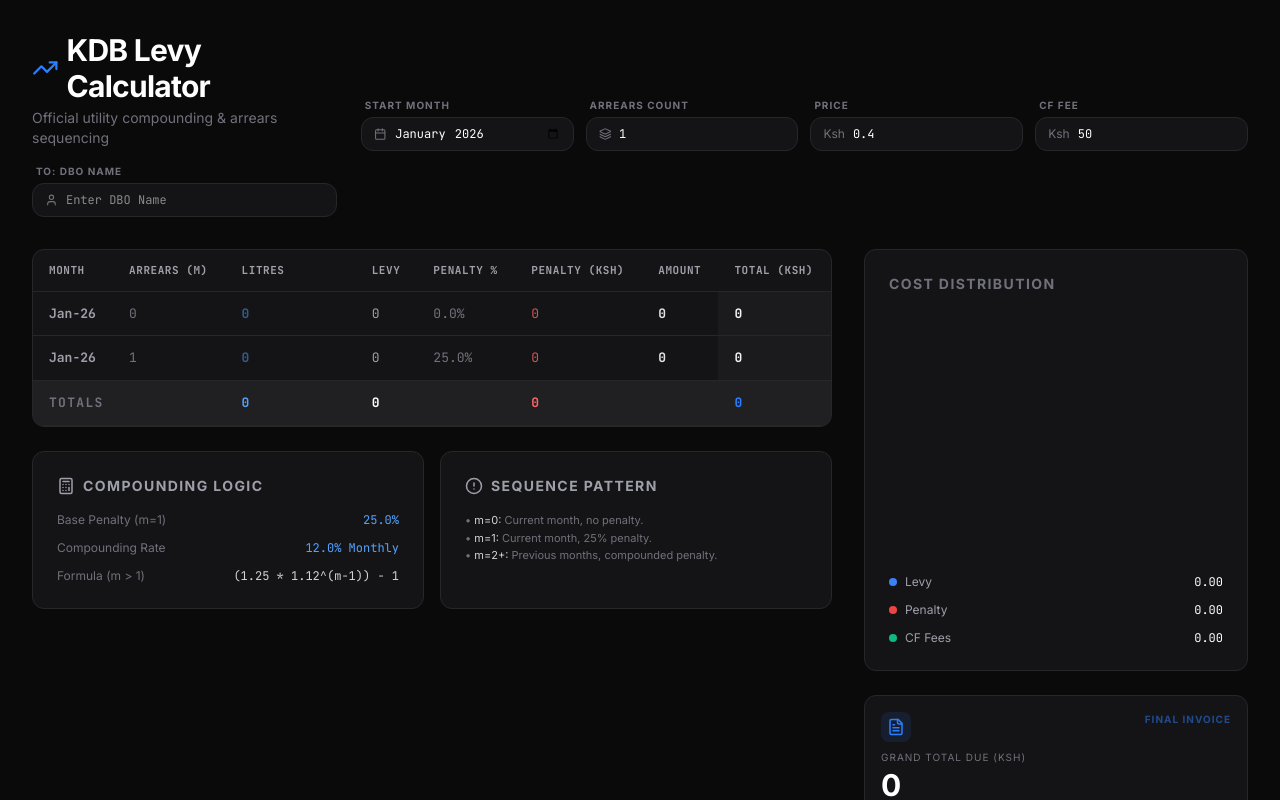
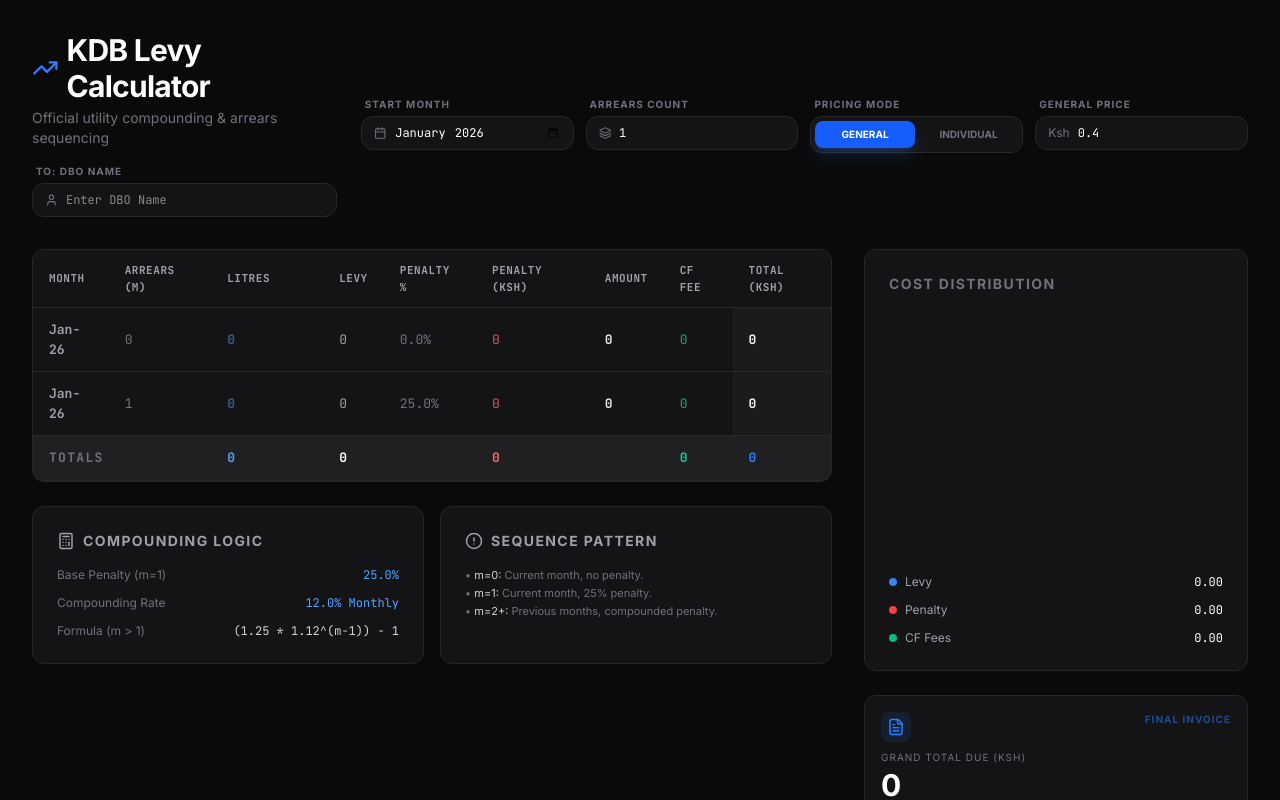
Before and after one commit to mfaustinee/Calculator, a React (Vite) app: page / in a window 1280 px wide. Shown: the top 800 px of the page. Built offline with nearby package versions, Linux system fonts and the light colour scheme.

Commit message:
added banded CF and pricing mode

```diff
--- a/src/App.tsx
+++ b/src/App.tsx
@@ -44,11 +44,22 @@ const getMonthLabel = (baseDate: Date, arrearsIndex: number) => {
   return d.toLocaleString('default', { month: 'short' }) + '-' + d.getFullYear().toString().slice(-2);
 };
 
+const getBandedCF = (amount: number) => {
+  if (amount <= 0) return 0;
+  if (amount < 199) return 5;
+  if (amount < 300) return 10;
+  if (amount < 500) return 15;
+  if (amount < 700) return 20;
+  if (amount < 1000) return 25;
+  return 50;
+};
+
 export default function App() {
   const [baseMonth, setBaseMonth] = useState('2026-01');
   const [arrearsCount, setArrearsCount] = useState(1);
   const [price, setPrice] = useState(DEFAULT_PRICE);
-  const [cf, setCf] = useState(DEFAULT_CF);
+  const [pricingMode, setPricingMode] = useState<'general' | 'individual'>('general');
+  const [pricesMap, setPricesMap] = useState<Record<number, number>>({});
 
   // Store litres in a map keyed by arrears index to persist values when count changes
   const [litresMap, setLitresMap] = useState<Record<number, number>>({});
@@ -82,7 +93,8 @@ export default function App() {
     for (let m = 0; m <= arrearsCount; m++) {
       const monthLabel = getMonthLabel(baseDate, m);
       const litres = litresMap[m] || 0;
-      const levy = Math.ceil(litres * price);
+      const currentPrice = pricingMode === 'individual' ? (pricesMap[m] ?? price) : price;
+      const levy = Math.ceil(litres * currentPrice);
 
       let penaltyRate = 0;
       let compoundingFactor = 0;
@@ -98,42 +110,50 @@ export default function App() {
 
       const penalty = Math.ceil(levy * penaltyRate);
       const amount = levy + penalty;
-      // CF fee is only added if litres have been entered
-      const total = litres > 0 ? amount + cf : 0;
+      // CF fee is banded based on the amount (levy + penalty)
+      const rowCf = litres > 0 ? getBandedCF(amount) : 0;
+      const total = litres > 0 ? amount + rowCf : 0;
 
       result.push({
         m,
         month: monthLabel,
         litres,
+        price: currentPrice,
         levy,
         penalty,
         penaltyRate,
         compoundingFactor,
         amount,
+        cf: rowCf,
         total
       });
     }
     return result;
-  }, [baseDate, arrearsCount, price, cf, litresMap]);
+  }, [baseDate, arrearsCount, price, pricingMode, pricesMap, litresMap]);
 
   const totals = useMemo(() => {
     return rows.reduce((acc, row) => ({
       levy: acc.levy + row.levy,
       penalty: acc.penalty + row.penalty,
       amount: acc.amount + row.amount,
+      cf: acc.cf + row.cf,
       total: acc.total + row.total,
       litres: acc.litres + row.litres
-    }), { levy: 0, penalty: 0, amount: 0, total: 0, litres: 0 });
+    }), { levy: 0, penalty: 0, amount: 0, cf: 0, total: 0, litres: 0 });
   }, [rows]);
 
   const updateLitres = (m: number, val: number) => {
     setLitresMap(prev => ({ ...prev, [m]: val }));
   };
 
+  const updatePrice = (m: number, val: number) => {
+    setPricesMap(prev => ({ ...prev, [m]: val }));
+  };
+
   const chartData = [
     { name: 'Levy', value: totals.levy, color: '#3b82f6' },
     { name: 'Penalty', value: totals.penalty, color: '#ef4444' },
-    { name: 'CF Fees', value: rows.filter(r => r.litres > 0).length * cf, color: '#10b981' },
+    { name: 'CF Fees', value: totals.cf, color: '#10b981' },
   ];
 
   const validityDate = useMemo(() => {
@@ -155,7 +175,7 @@ export default function App() {
           <p className="mt-4 text-xs font-bold text-left">To:&nbsp;&nbsp;&nbsp;&nbsp;{dboName}</p>
         )}
         <div className="flex justify-between pt-6 text-xs font-mono">
-          <span>PRICE PER LITRE: Ksh {price.toFixed(2)}</span>
+          <span>PRICE PER LITRE: Ksh {pricingMode === 'general' ? price.toFixed(2) : 'Variable'}</span>
           <span>DATE: {new Date().toLocaleDateString()}</span>
         </div>
       </div>
@@ -212,7 +232,32 @@ export default function App() {
             </div>
           </div>
           <div className="flex flex-col gap-1">
-            <label className="text-[10px] font-bold text-zinc-500 uppercase tracking-widest ml-1">Price</label>
+            <label className="text-[10px] font-bold text-zinc-500 uppercase tracking-widest ml-1">Pricing Mode</label>
+            <div className="flex items-center gap-1 glass-card p-1">
+              <button
+                onClick={() => setPricingMode('general')}
+                className={cn(
+                  "flex-1 py-1.5 px-3 rounded-lg text-[10px] font-bold transition-all",
+                  pricingMode === 'general' ? "bg-blue-600 text-white shadow-lg shadow-blue-500/20" : "text-zinc-500 hover:text-zinc-300"
+                )}
+              >
+                GENERAL
+              </button>
+              <button
+                onClick={() => setPricingMode('individual')}
+                className={cn(
+                  "flex-1 py-1.5 px-3 rounded-lg text-[10px] font-bold transition-all",
+                  pricingMode === 'individual' ? "bg-blue-600 text-white shadow-lg shadow-blue-500/20" : "text-zinc-500 hover:text-zinc-300"
+                )}
+              >
+                INDIVIDUAL
+              </button>
+            </div>
+          </div>
+          <div className="flex flex-col gap-1">
+            <label className="text-[10px] font-bold text-zinc-500 uppercase tracking-widest ml-1">
+              {pricingMode === 'general' ? 'General Price' : 'Default Price'}
+            </label>
             <div className="flex items-center gap-2 glass-card px-3 py-2">
               <span className="text-zinc-500 text-xs">Ksh</span>
               <input
@@ -221,18 +266,6 @@ export default function App() {
                 onChange={(e) => setPrice(parseFloat(e.target.value) || 0)}
                 className="bg-transparent font-mono text-xs focus:outline-none w-full"
                 step="0.01"
-              />
-            </div>
-          </div>
-          <div className="flex flex-col gap-1">
-            <label className="text-[10px] font-bold text-zinc-500 uppercase tracking-widest ml-1">CF Fee</label>
-            <div className="flex items-center gap-2 glass-card px-3 py-2">
-              <span className="text-zinc-500 text-xs">Ksh</span>
-              <input
-                type="number"
-                value={cf}
-                onChange={(e) => setCf(parseFloat(e.target.value) || 0)}
-                className="bg-transparent font-mono text-xs focus:outline-none w-full"
               />
             </div>
           </div>
@@ -252,10 +285,12 @@ export default function App() {
                     <th>Month</th>
                     <th>Arrears (m)</th>
                     <th>Litres</th>
+                    {pricingMode === 'individual' && <th>Price</th>}
                     <th>Levy</th>
                     <th className="print:hidden">Penalty %</th>
                     <th>Penalty (Ksh)</th>
                     <th className="print:hidden">Amount</th>
+                    <th>CF Fee</th>
                     <th>Total (Ksh)</th>
                   </tr>
                 </thead>
@@ -276,9 +311,21 @@ export default function App() {
                             value={row.litres || ''}
                             onChange={(e) => updateLitres(row.m, parseFloat(e.target.value) || 0)}
                             placeholder="0"
-                            className="bg-transparent w-24 focus:outline-none font-bold text-blue-400 print:text-black"
+                            className="bg-transparent w-20 focus:outline-none font-bold text-blue-400 print:text-black"
                           />
                         </td>
+                        {pricingMode === 'individual' && (
+                          <td>
+                            <input
+                              type="number"
+                              value={row.price || ''}
+                              onChange={(e) => updatePrice(row.m, parseFloat(e.target.value) || 0)}
+                              placeholder={price.toString()}
+                              className="bg-transparent w-16 focus:outline-none font-mono text-xs text-zinc-400 print:text-black"
+                              step="0.01"
+                            />
+                          </td>
+                        )}
                         <td className="text-zinc-400 print:text-black">
                           {row.levy.toLocaleString()}
                         </td>
@@ -290,6 +337,9 @@ export default function App() {
                         </td>
                         <td className="text-zinc-200 font-bold print:hidden">
                           {row.amount.toLocaleString()}
+                        </td>
+                        <td className="text-emerald-400/80 print:text-black">
+                          {row.cf.toLocaleString()}
                         </td>
                         <td className="font-bold text-zinc-100 bg-white/[0.03] print:bg-transparent print:text-black">
                           {row.total.toLocaleString()}
@@ -303,10 +353,12 @@ export default function App() {
                     <td colSpan={2} className="text-xs uppercase tracking-widest text-zinc-500 print:text-black">Totals</td>
                     <td className="text-blue-400 print:hidden">{totals.litres.toLocaleString()}</td>
                     <td className="hidden print:table-cell"></td>
+                    {pricingMode === 'individual' && <td></td>}
                     <td className="print:text-black">{totals.levy.toLocaleString()}</td>
                     <td className="print:hidden"></td>
                     <td className="text-red-400 print:text-black">{totals.penalty.toLocaleString()}</td>
                     <td className="print:hidden"></td>
+                    <td className="text-emerald-400 print:text-black">{totals.cf.toLocaleString()}</td>
                     <td className="text-blue-500 text-lg print:text-black print:text-sm">{totals.total.toLocaleString()}</td>
                   </tr>
                 </tfoot>
```
